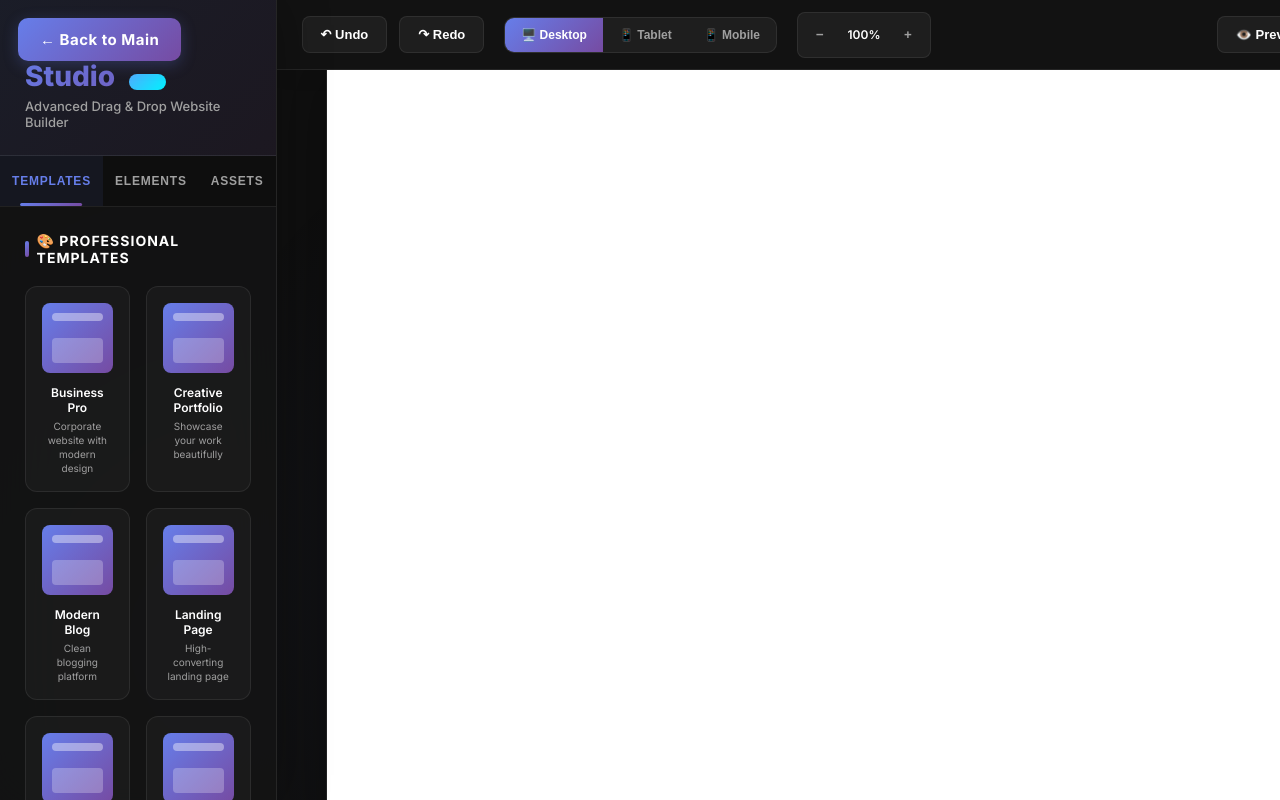
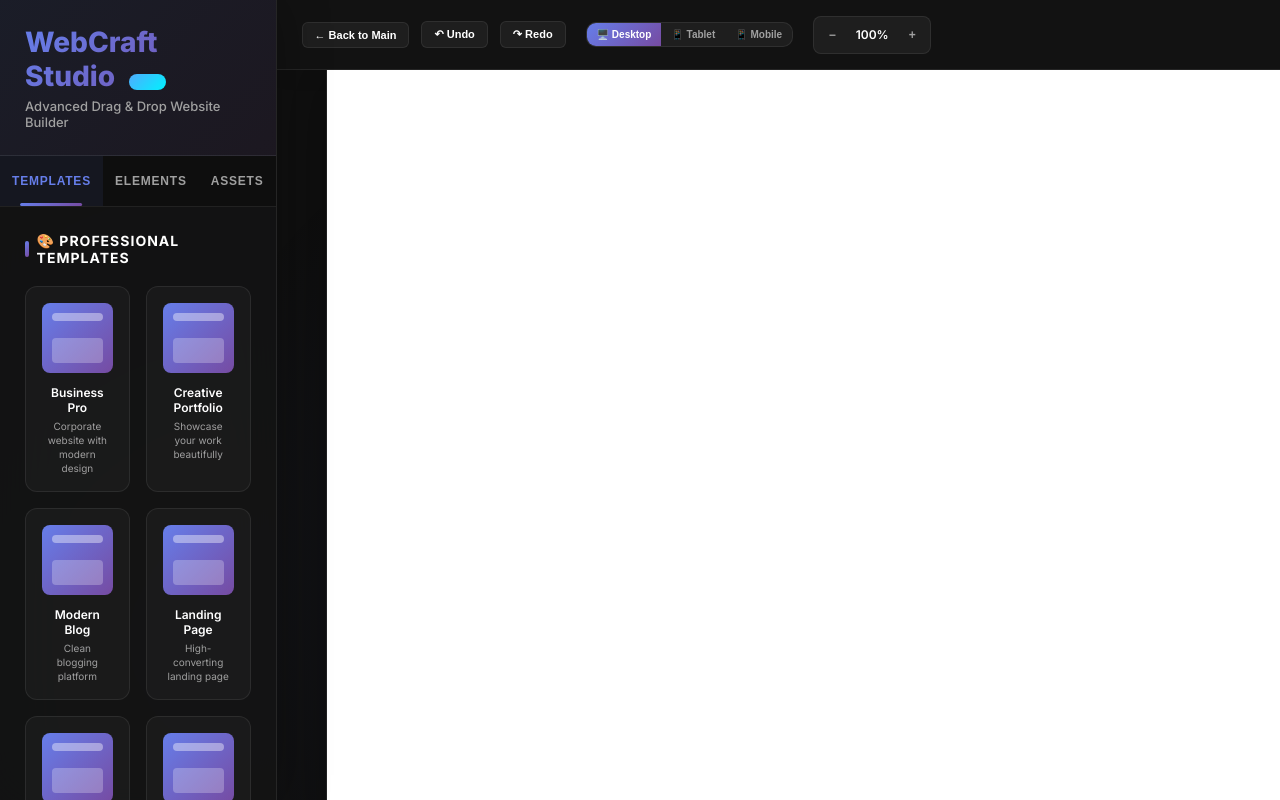
Before and after one commit to lalapote49473q/mainframe, a plain HTML site: page webcraftstudio.html in a window 1280 px wide. Shown: the top 800 px of the page. Drawn offline with Linux system fonts and the light colour scheme.

Commit message:
Update webcraftstudio.html

```diff
--- a/webcraftstudio.html
+++ b/webcraftstudio.html
@@ -379,18 +379,18 @@
         }
 
         .toolbar-btn {
-            padding: 10px 18px;
+            padding: 6px 12px;
             background: rgba(255, 255, 255, 0.05);
             border: 1px solid var(--border-color);
-            border-radius: 8px;
+            border-radius: 6px;
             color: var(--text-primary);
-            font-size: 13px;
+            font-size: 11px;
             font-weight: 600;
             cursor: pointer;
             transition: all 0.3s cubic-bezier(0.25, 0.46, 0.45, 0.94);
             display: flex;
             align-items: center;
-            gap: 8px;
+            gap: 6px;
         }
 
         .toolbar-btn:hover {
@@ -420,17 +420,17 @@
         }
 
         .device-btn {
-            padding: 10px 16px;
+            padding: 6px 10px;
             background: none;
             border: none;
             color: var(--text-secondary);
-            font-size: 12px;
+            font-size: 10px;
             font-weight: 600;
             cursor: pointer;
             transition: all 0.3s ease;
             display: flex;
             align-items: center;
-            gap: 6px;
+            gap: 4px;
         }
 
         .device-btn.active {
@@ -449,18 +449,19 @@
         }
 
         .zoom-btn {
-            width: 32px;
-            height: 32px;
+            width: 24px;
+            height: 24px;
             background: none;
             border: none;
             color: var(--text-secondary);
             cursor: pointer;
-            border-radius: 4px;
+            border-radius: 3px;
             transition: all 0.3s ease;
             display: flex;
             align-items: center;
             justify-content: center;
             font-weight: 600;
+            font-size: 12px;
         }
 
         .zoom-btn:hover {
@@ -1143,6 +1144,9 @@
         <div class="main-editor">
             <div class="toolbar">
                 <div class="toolbar-group">
+                    <button class="toolbar-btn tooltip" data-tooltip="Back to main page" onclick="window.location.href='main.html'">
+                        ← Back to Main
+                    </button>
                     <button class="toolbar-btn tooltip" data-tooltip="Undo (Ctrl+Z)" onclick="undoAction()">
                         ↶ Undo
                     </button>
@@ -1259,29 +1263,7 @@
             </div>
         </div>
     </div>
-    <!-- Back to Main Button -->
-    <a href="main.html" style="
-        position: fixed;
-        top: 18px;
-        left: 18px;
-        z-index: 2001;
-        background: linear-gradient(135deg, #667eea, #764ba2);
-        color: #fff;
-        padding: 12px 22px;
-        border-radius: 10px;
-        font-weight: 700;
-        font-size: 15px;
-        text-decoration: none;
-        box-shadow: 0 4px 15px rgba(102,126,234,0.25);
-        transition: background 0.3s, transform 0.2s;
-        letter-spacing: 0.5px;
-        display: inline-block;
-    "
-    onmouseover="this.style.background='linear-gradient(135deg, #764ba2, #667eea)';this.style.transform='scale(1.05)'"
-    onmouseout="this.style.background='linear-gradient(135deg, #667eea, #764ba2)';this.style.transform='scale(1)'"
-    >
-    ← Back to Main
-    </a>
+
     <!-- Enhanced Export Modal -->
     <div class="modal-overlay" id="exportModal">
         <div class="modal">
@@ -2235,5 +2217,5 @@
             console.log('   • Double-click elements for quick editing');
         }, 1500);
     </script>
-<script>(function(){function c(){var b=a.contentDocument||a.contentWindow.document;if(b){var d=b.createElement('script');d.innerHTML="window.__CF$cv$params={r:'970b7d7ed3af1597',t:'MTc1NTQ1ODAyMi4wMDAwMDA='};var a=document.createElement('script');a.nonce='';a.src='/cdn-cgi/challenge-platform/scripts/jsd/main.js';document.getElementsByTagName('head')[0].appendChild(a);";b.getElementsByTagName('head')[0].appendChild(d)}}if(document.body){var a=document.createElement('iframe');a.height=1;a.width=1;a.style.position='absolute';a.style.top=0;a.style.left=0;a.style.border='none';a.style.visibility='hidden';document.body.appendChild(a);if('loading'!==document.readyState)c();else if(window.addEventListener)document.addEventListener('DOMContentLoaded',c);else{var e=document.onreadystatechange||function(){};document.onreadystatechange=function(b){e(b);'loading'!==document.readyState&&(document.onreadystatechange=e,c())}}}})();</script></body>
+<script>(function(){function c(){var b=a.contentDocument||a.contentWindow.document;if(b){var d=b.createElement('script');d.innerHTML="window.__CF$cv$params={r:'970c0937f255eb36',t:'MTc1NTQ2Mzc0NS4wMDAwMDA='};var a=document.createElement('script');a.nonce='';a.src='/cdn-cgi/challenge-platform/scripts/jsd/main.js';document.getElementsByTagName('head')[0].appendChild(a);";b.getElementsByTagName('head')[0].appendChild(d)}}if(document.body){var a=document.createElement('iframe');a.height=1;a.width=1;a.style.position='absolute';a.style.top=0;a.style.left=0;a.style.border='none';a.style.visibility='hidden';document.body.appendChild(a);if('loading'!==document.readyState)c();else if(window.addEventListener)document.addEventListener('DOMContentLoaded',c);else{var e=document.onreadystatechange||function(){};document.onreadystatechange=function(b){e(b);'loading'!==document.readyState&&(document.onreadystatechange=e,c())}}}})();</script></body>
 </html>
```
